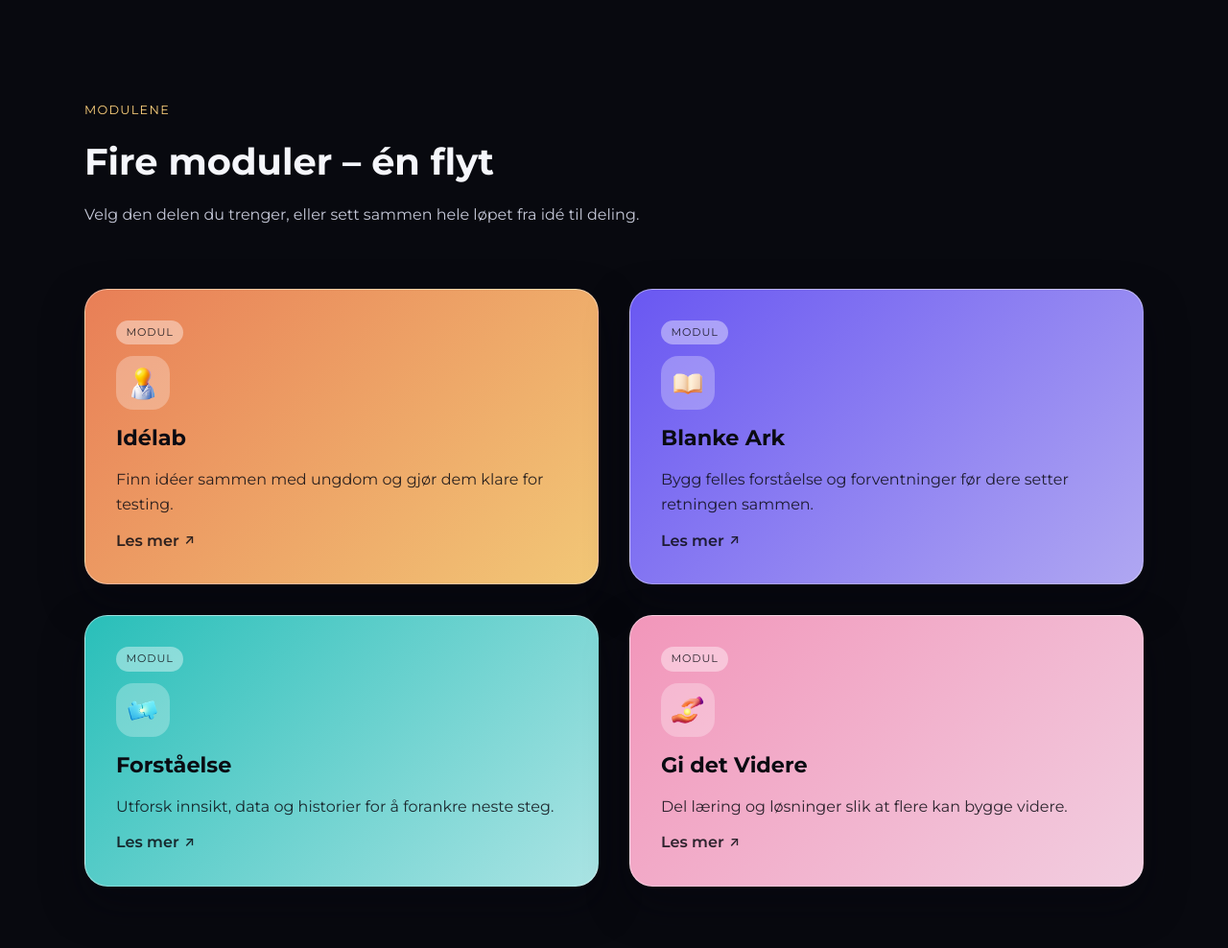
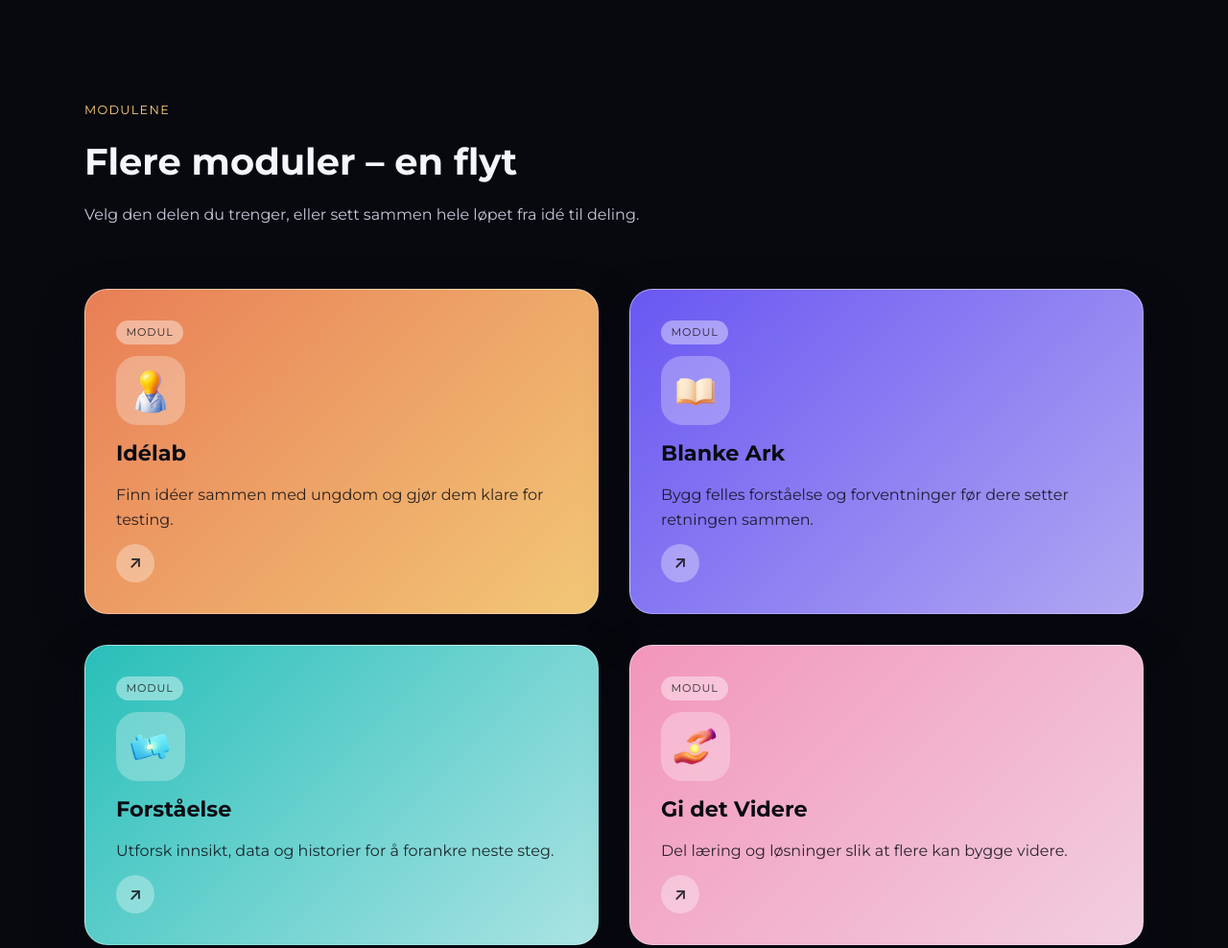
Before and after one commit to Unge-Vil/Atlas-modellen-landingpage, a plain HTML site: page no/index.html in a window 1280 px wide. Shown: the part 1960-2948 px from the top of the page at 96% size. Drawn offline with Linux system fonts and the light colour scheme.

Commit message:
Revise module section content and styling

```diff
--- a/no/index.html
+++ b/no/index.html
@@ -108,7 +108,7 @@
       <div class="container">
         <div class="section__header">
           <span class="section__eyebrow">Modulene</span>
-          <h2 class="section__title" id="modules-title">Fire moduler – én flyt</h2>
+          <h2 class="section__title" id="modules-title">Flere moduler – en flyt</h2>
           <p class="section__lead">Velg den delen du trenger, eller sett sammen hele løpet fra idé til deling.</p>
         </div>
         <div class="modules__grid" data-modules aria-live="polite"></div>
--- a/scripts/site.js
+++ b/scripts/site.js
@@ -162,7 +162,12 @@
       cta.href = module.link || 'https://docs.atlasmodel.org';
       cta.target = '_blank';
       cta.rel = 'noopener';
-      cta.textContent = module.cta || t.moduleCta;
+      var ctaLabel = module.cta || t.moduleCta;
+      cta.setAttribute('aria-label', ctaLabel + ' – ' + module.title);
+      var srText = doc.createElement('span');
+      srText.className = 'visually-hidden';
+      srText.textContent = ctaLabel;
+      cta.appendChild(srText);
       card.appendChild(cta);
 
       container.appendChild(card);
--- a/styles/site.css
+++ b/styles/site.css
@@ -41,6 +41,18 @@
 html, body {
   margin: 0;
   padding: 0;
+}
+
+.visually-hidden {
+  position: absolute !important;
+  width: 1px;
+  height: 1px;
+  padding: 0;
+  margin: -1px;
+  overflow: hidden;
+  clip: rect(0, 0, 0, 0);
+  white-space: nowrap;
+  border: 0;
 }
 
 body {
@@ -519,9 +531,9 @@ img {
 }
 
 .module-card__icon {
-  width: 56px;
-  height: 56px;
-  border-radius: 18px;
+  width: 72px;
+  height: 72px;
+  border-radius: 22px;
   display: grid;
   place-items: center;
   background: rgba(255, 255, 255, 0.28);
@@ -530,8 +542,8 @@ img {
 }
 
 .module-card__icon img {
-  width: 36px;
-  height: 36px;
+  width: 48px;
+  height: 48px;
   object-fit: contain;
 }
 
@@ -548,15 +560,19 @@ img {
 .module-card__cta {
   display: inline-flex;
   align-items: center;
-  gap: 0.35rem;
+  justify-content: center;
+  width: 2.5rem;
+  height: 2.5rem;
+  border-radius: 999px;
   color: rgba(10, 11, 18, 0.85);
   font-weight: 600;
   text-decoration: none;
+  background: rgba(255, 255, 255, 0.32);
 }
 
 .module-card__cta::after {
   content: "↗";
-  font-size: 0.85em;
+  font-size: 1.1rem;
   transition: transform 0.3s ease;
 }
 
```
